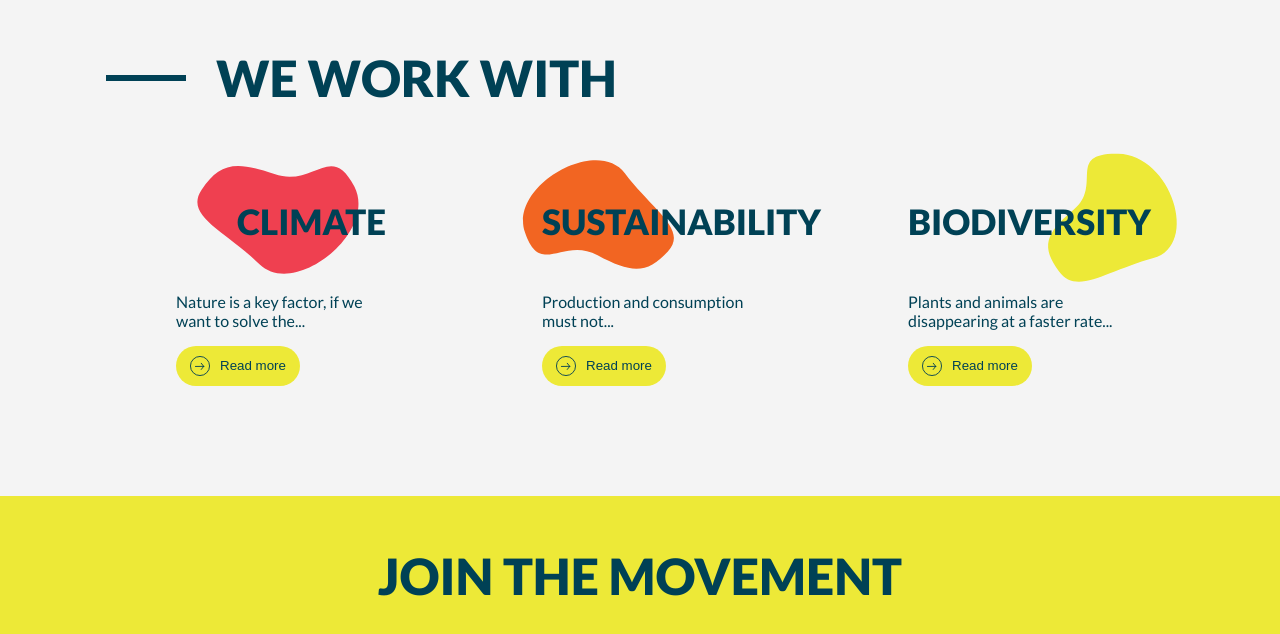
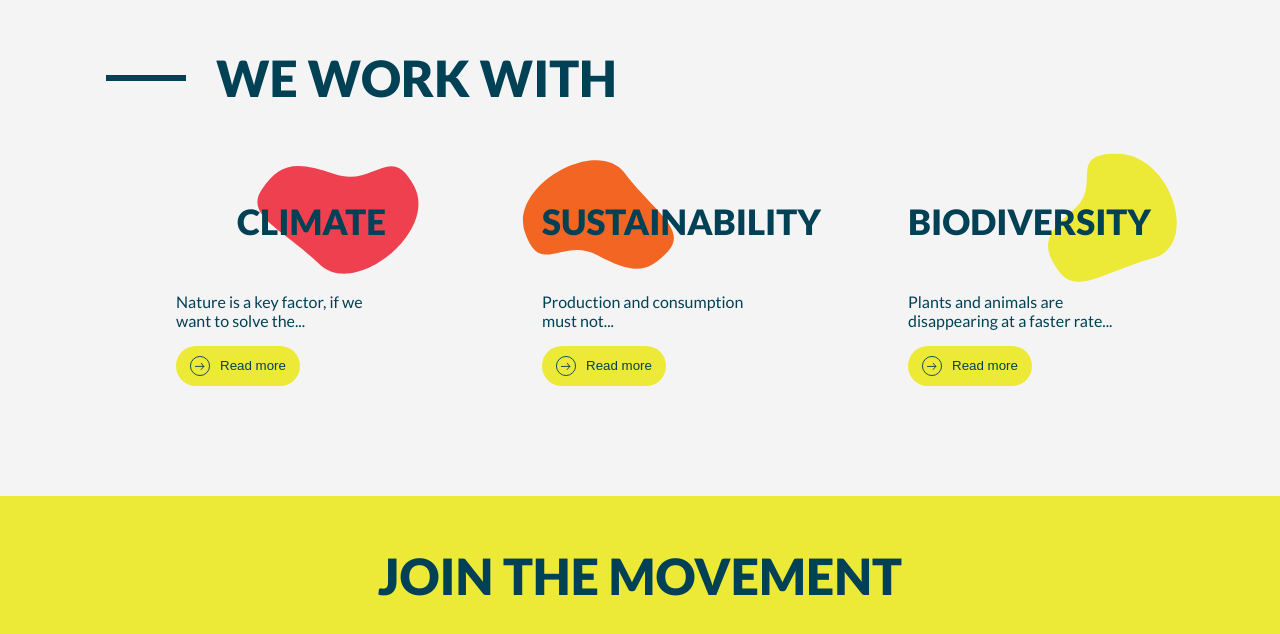
Before and after one commit to PANOPTICONISM/impact, a plain HTML site: page index.html in a window 1280 px wide. Shown: the part 865-1499 px from the top of the page. Drawn offline with Linux system fonts and the light colour scheme; grey boxes are pictures that could not be loaded.

Commit message:
minor fix

```diff
--- a/style.css
+++ b/style.css
@@ -242,10 +242,6 @@ h3 {
     margin-bottom: 50px;
 }
 
-.climate h3 {
-    text-align: right;
-}
-
 span {
     display: block;
 }
@@ -375,6 +371,14 @@ span {
     .video-section {
         margin: 70px auto;
     }
+
+    .climate h3 {
+        text-align: right;
+    }
+
+    .climate svg {
+        left: 90px;
+    }
 }
 
 .video-section {
```
